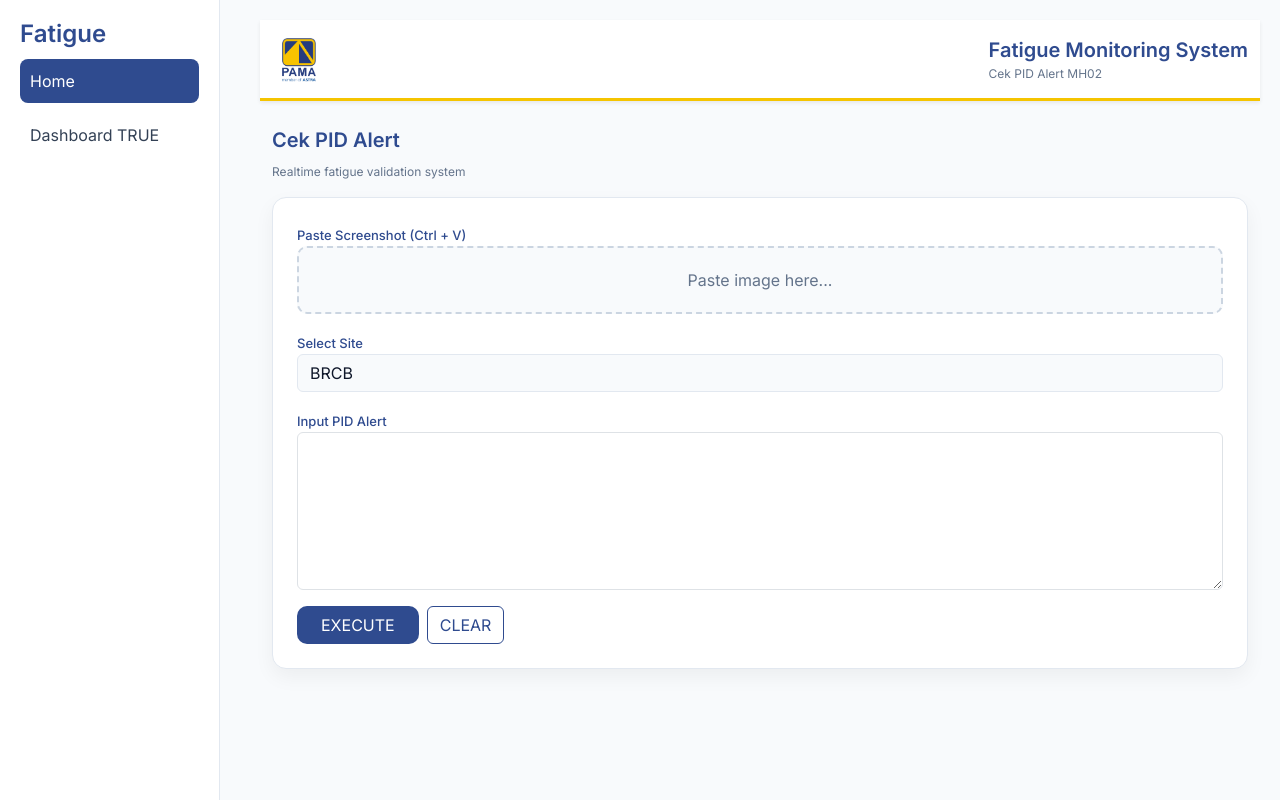
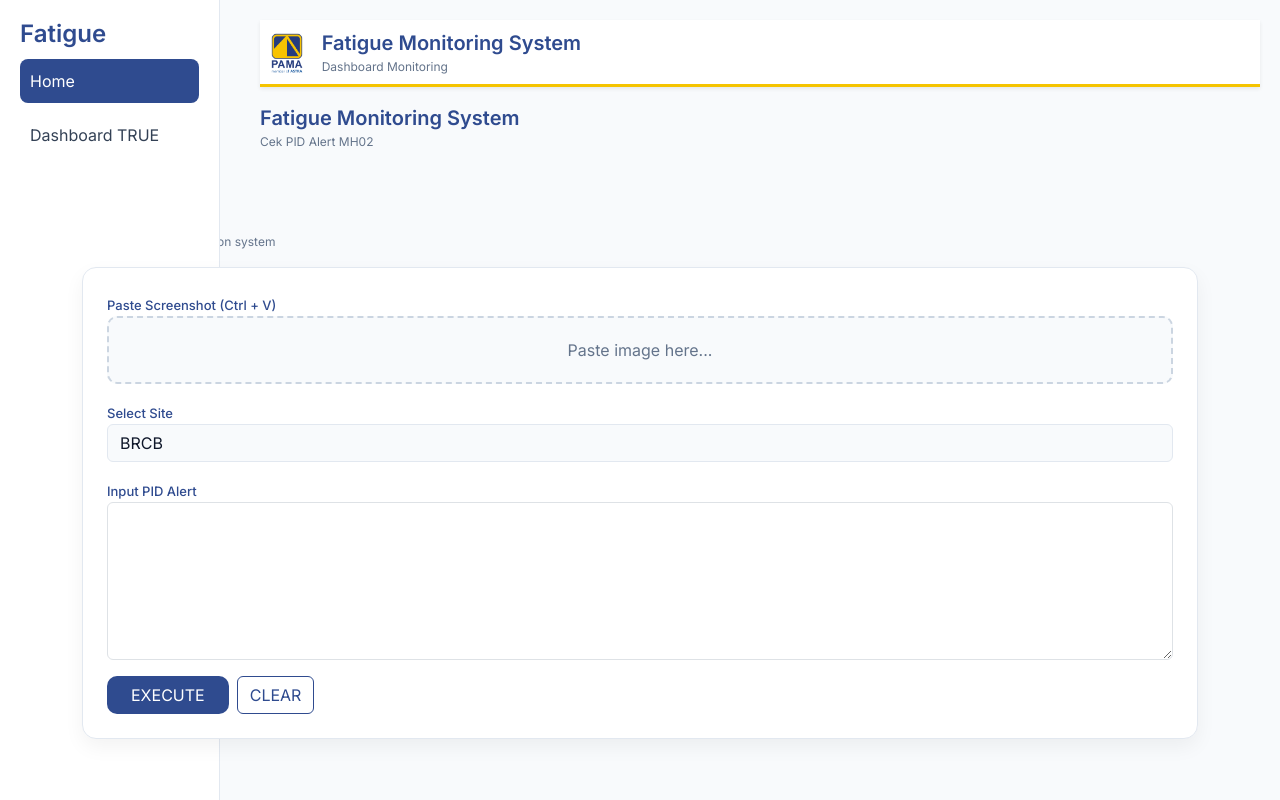
Before and after one commit to jibranhady/cek_fatigue_beta, a Flask app: page / in a window 1280 px wide. Run offline with Flask 3, Linux system fonts and the light colour scheme; parts of the project's set-up code (start-up, migrations or seed data) failed here and were passed over; some libraries are stand-ins or nearby versions.

Commit message:
index.html

```diff
--- a/templates/index.html
+++ b/templates/index.html
@@ -166,12 +166,18 @@ textarea, .form-select {
 <div class="main">
 
 <!-- NAVBAR -->
-<nav class="navbar shadow-sm">
-    <div class="container d-flex align-items-center gap-3">
+<nav class="navbar shadow-sm mb-3 p-2">
+    <div class="d-flex align-items-center gap-3">
 
-        <div style="background:white; padding:6px; border-radius:8px;">
-            <img src="{{ url_for('static', filename='logo.png') }}" height="50">
+        <img src="{{ url_for('static', filename='logo.png') }}" height="45">
+
+        <div>
+            <div class="title-glow">Fatigue Monitoring System</div>
+            <div class="subtitle">Dashboard Monitoring</div>
         </div>
+
+    </div>
+</nav>
 
         <div>
             <div class="title-glow">Fatigue Monitoring System</div>
```
